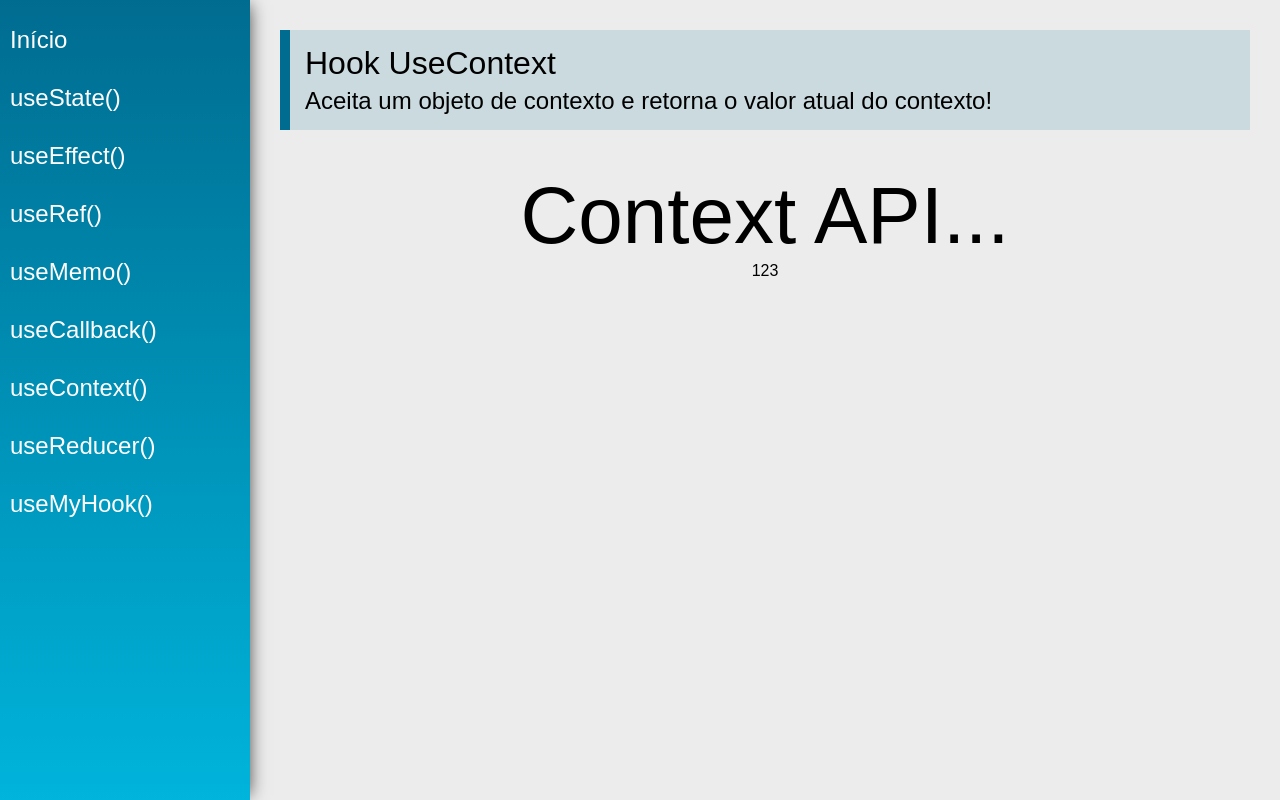
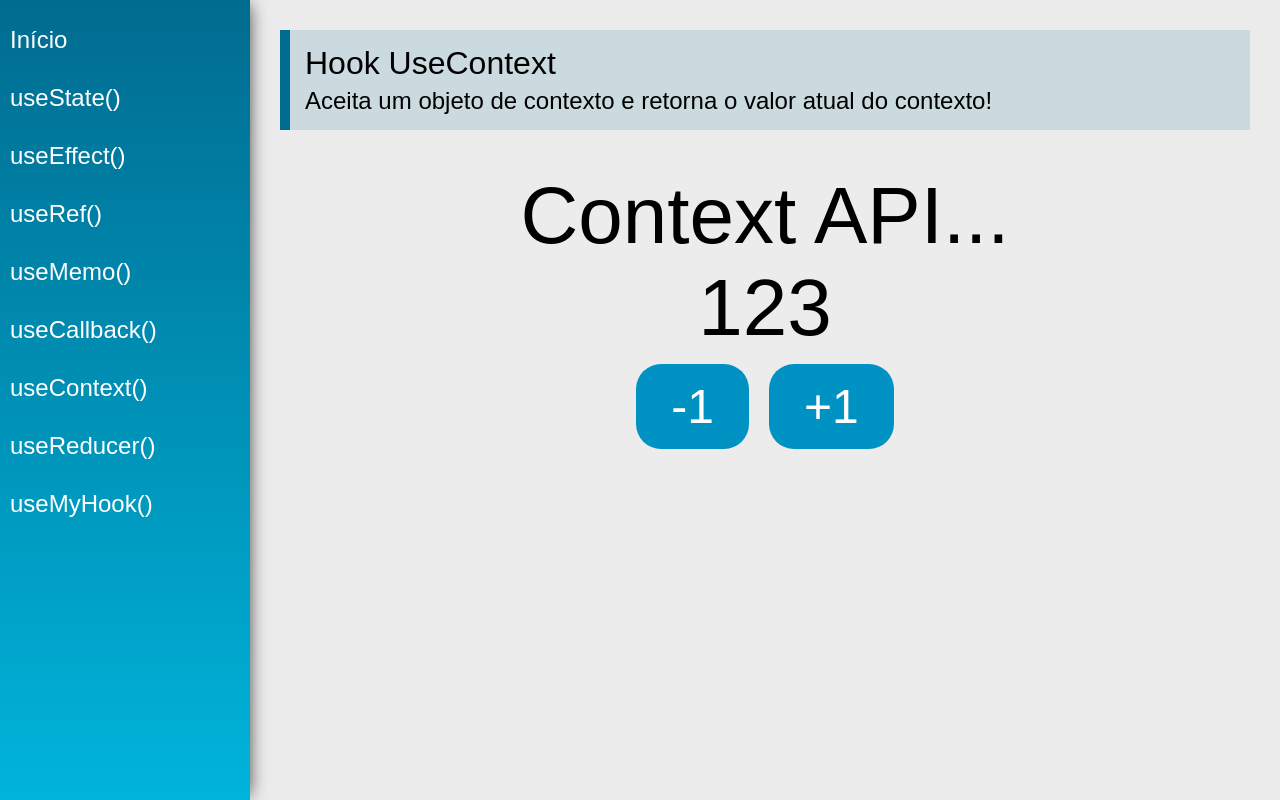
Before and after one commit to josealves380/hooks, a React (Create React App) app: page /useContext in a window 1280 px wide. Built offline with nearby package versions, Linux system fonts and the light colour scheme.

Commit message:
Deixando o contextAPI para toda a aplicação

```diff
--- a/src/data/DataContext.js
+++ b/src/data/DataContext.js
@@ -5,6 +5,6 @@
     text: 'Context API...'
 }
 
-const DataContext = React.createContext(data)
+const DataContext = React.createContext(null)
 
 export default DataContext
--- a/src/index.js
+++ b/src/index.js
@@ -4,12 +4,7 @@
 
 import App from './views/App'
 
-import DataContext, { data } from './data/DataContext'
-
 ReactDOM.render(
-    <DataContext.Provider value={data}>
-        <App />
-    </DataContext.Provider>
-    ,
+            <App />,
     document.getElementById('root')
 )
--- a/src/views/App.jsx
+++ b/src/views/App.jsx
@@ -1,19 +1,24 @@
 import './App.css'
-import React from 'react'
-import { BrowserRouter as Router } from  'react-router-dom'
+import React, { useState } from 'react'
+import { BrowserRouter as Router } from 'react-router-dom'
 
 import Menu from '../components/layout/Menu'
 import Content from '../components/layout/Content'
 
+import DataContext, { data } from '../data/DataContext'
+
 const App = props => {
+    const [state, setState] = useState(data)
 
     return (
+        <DataContext.Provider value={{state, setState}}>
             <div className="App">
                 <Router>
                     <Menu />
                     <Content />
                 </Router>
             </div>
+        </DataContext.Provider>
     )
 }
 
--- a/src/views/examples/UseContext.jsx
+++ b/src/views/examples/UseContext.jsx
@@ -7,16 +7,27 @@
 
     const context = useContext(DataContext)
 
+    function addNumber(delta) {
+        context.setState({
+            ...context.state,
+            number: context.state.number + delta
+        })
+    }
+
     return (
         <div className="UseContext">
             <PageTitle
                 title="Hook UseContext"
                 subtitle="Aceita um objeto de contexto e retorna o valor atual do contexto!" />
 
-                <div className="center">
-                    <span className="text">{context.text}</span>
-                    <span className="number">{context.number}</span>
+            <div className="center">
+                <span className="text">{context.state.text}</span>
+                <span className="text">{context.state.number}</span>
+                <div>
+                    <button className="btn" onClick={() => addNumber(-1)}>-1</button>
+                    <button className="btn" onClick={() => addNumber(1)}>+1</button>
                 </div>
+            </div>
         </div>
     )
 }
```
Also changed, not shown: 1 other file (tests, documents, lock files or other folders). Lines whose indentation alone changed are shown as unchanged.
